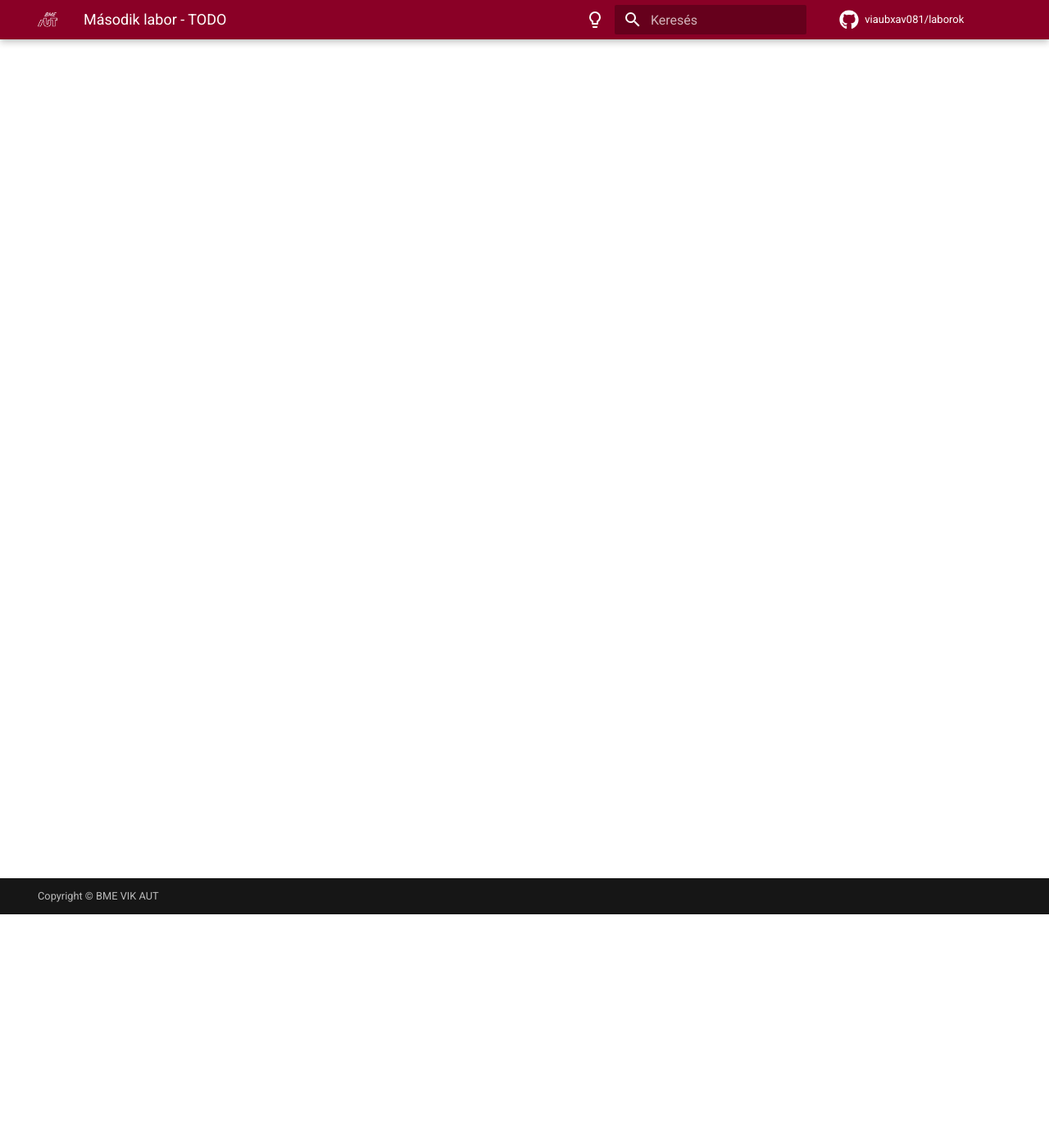
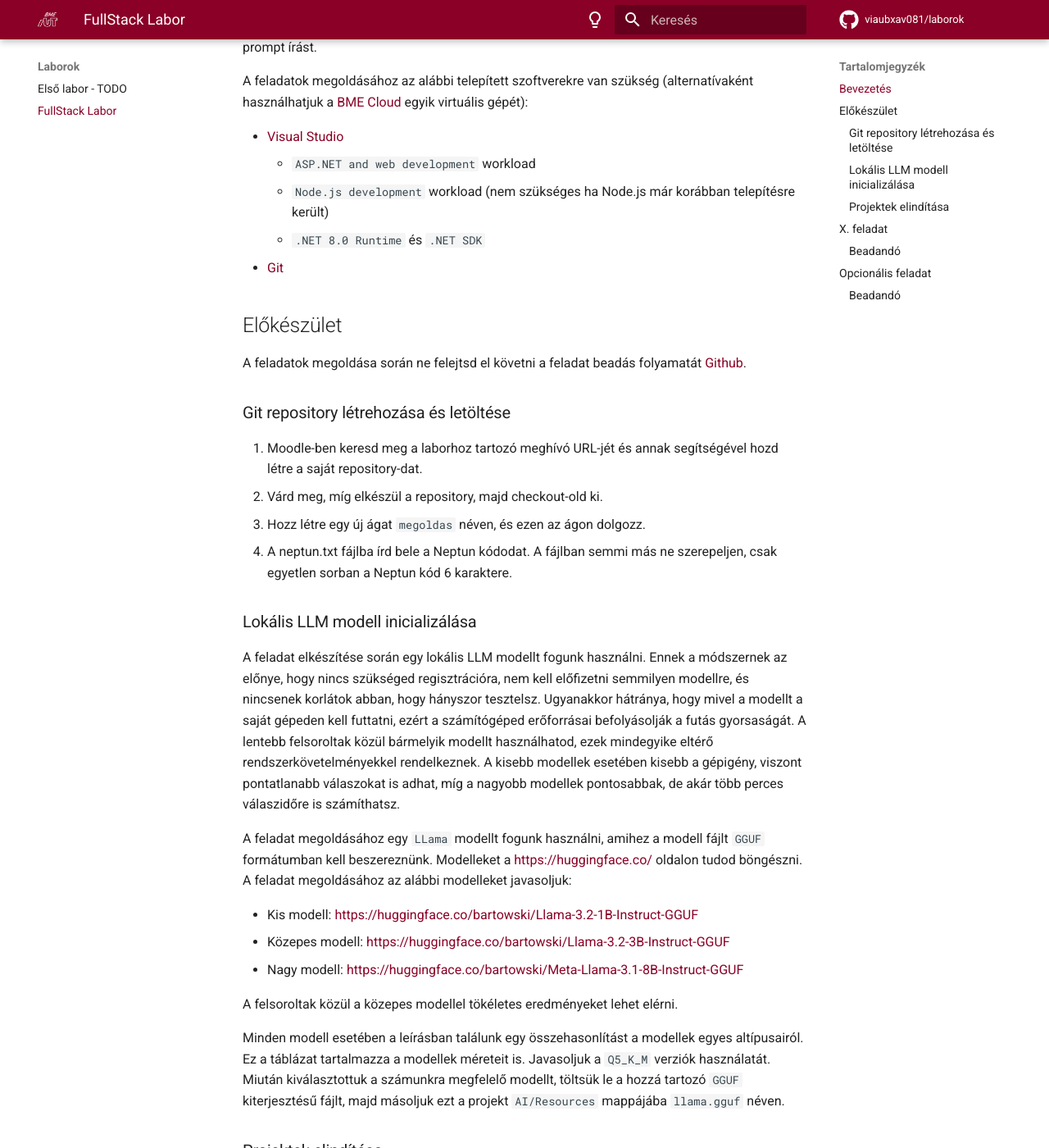
Before and after one commit to VIAUBXAV081/laborok, an MkDocs documentation site: the page built from docs/laborok/2/index.md, in a window 1280 px wide and 1400 px high, scrolled down 285 px. Shown: the whole window at 82% size. Built offline with MkDocs 1.6.1 and Material for MkDocs 9.7.7, drawn with Linux system fonts in a browser that asks for light colours; comment, search, counter and statistics services are not loaded; some of the changed text lies outside the part shown.

Commit message:
Labor leírás váza

```diff
--- a/docs/laborok/2/index.md
+++ b/docs/laborok/2/index.md
@@ -1 +1,100 @@
-# Második labor - TODO
+# FullStack Labor
+
+## Bevezetés
+
+A labor során önállóan fogsz elkészíteni egy LLM-et használó fullstack alkalmazást. A labor célja, hogy tapasztalatot szerezz a fullstack környezetben történő fejlesztésről, illetve gyakorold a prompt írást.
+
+A feladatok megoldásához az alábbi telepített szoftverekre van szükség (alternatívaként használhatjuk a [BME Cloud](https://cloud.bme.hu/) egyik virtuális gépét):
+
+- [Visual Studio](https://visualstudio.microsoft.com/vs/community/)
+    - `ASP.NET and web development ` workload
+    - `Node.js development` workload (nem szükséges ha Node.js már korábban telepítésre került)
+    - `.NET 8.0 Runtime` és `.NET SDK`
+- [Git](https://git-scm.com/)
+
+## Előkészület
+
+A feladatok megoldása során ne felejtsd el követni a feladat beadás folyamatát [Github](../../tudnivalok/github/GitHub.md).
+
+### Git repository létrehozása és letöltése
+
+1. Moodle-ben keresd meg a laborhoz tartozó meghívó URL-jét és annak segítségével hozd létre a saját repository-dat.
+2. Várd meg, míg elkészül a repository, majd checkout-old ki.
+3. Hozz létre egy új ágat `megoldas` néven, és ezen az ágon dolgozz.
+4. A neptun.txt fájlba írd bele a Neptun kódodat. A fájlban semmi más ne szerepeljen, csak egyetlen sorban a Neptun kód 6 karaktere.
+
+### Lokális LLM modell inicializálása
+
+A feladat elkészítése során egy lokális LLM modellt fogunk használni. Ennek a módszernek az előnye, hogy nincs szükséged regisztrációra, nem kell előfizetni semmilyen modellre, és nincsenek korlátok abban, hogy hányszor tesztelsz. Ugyanakkor hátránya, hogy mivel a modellt a saját gépeden kell futtatni, ezért a számítógéped erőforrásai befolyásolják a futás gyorsaságát. A lentebb felsoroltak közül bármelyik modellt használhatod, ezek mindegyike eltérő rendszerkövetelményekkel rendelkeznek. A kisebb modellek esetében kisebb a gépigény, viszont pontatlanabb válaszokat is adhat, míg a nagyobb modellek pontosabbak, de akár több perces válaszidőre is számíthatsz.
+
+A feladat megoldásához egy `LLama` modellt fogunk használni, amihez a modell fájlt `GGUF` formátumban kell beszereznünk. Modelleket a [https://huggingface.co/](https://huggingface.co/) oldalon tudod böngészni. A feladat megoldásához az alábbi modelleket javasoljuk:
+
+- Kis modell: [https://huggingface.co/bartowski/Llama-3.2-1B-Instruct-GGUF](https://huggingface.co/bartowski/Llama-3.2-1B-Instruct-GGUF)
+- Közepes modell: [https://huggingface.co/bartowski/Llama-3.2-3B-Instruct-GGUF](https://huggingface.co/bartowski/Llama-3.2-3B-Instruct-GGUF)
+- Nagy modell: [https://huggingface.co/bartowski/Meta-Llama-3.1-8B-Instruct-GGUF](https://huggingface.co/bartowski/Meta-Llama-3.1-8B-Instruct-GGUF)
+
+A felsoroltak közül a közepes modellel tökéletes eredményeket lehet elérni.
+
+Minden modell esetében a leírásban találunk egy összehasonlítást a modellek egyes altípusairól. Ez a táblázat tartalmazza a modellek méreteit is. Javasoljuk a `Q5_K_M` verziók használatát. Miután kiválasztottuk a számunkra megfelelő modellt, töltsük le a hozzá tartozó `GGUF` kiterjesztésű fájlt, majd másoljuk ezt a projekt `AI/Resources` mappájába `llama.gguf` néven.
+
+### Projektek elindítása
+
+A solution 3 projektből áll:
+
+- **AI**: Az LLM modell beburkolására szolgáló WebAPI, ami a [http://localhost:5555/](http://localhost:5555/) címen érhető el. Az API leírását a [/swagger/index.html](http://localhost:5555/swagger/index.html) címen tudjuk kiolvasni.
+- **Server**: A FullStack alkalmazáshoz tartozó backend. A [http://localhost:5130/](http://localhost:5130/) címen érhető el. Az API leírását a [/swagger/index.html](http://localhost:5130/swagger/index.html) címen tudjuk kiolvasni.
+- **Client**: A FullStack alkalmazáshoz tartozó React frontend. A [http://localhost:5173/](http://localhost:5173/) címen érhető el.
+
+A futtatáshoz az `AI` és a `Server` projekteket kell elindítani:
+
+- Menjünk a `Configure Startup Projects...` opcióra.
+
+    ![](assets/configure-startup-projects.jpg)
+
+- Jelöljük be a `Multiple statup projects:` jelölőt, és válasszuk ki a `Start` opciót az `AI` és a `Server` projekteknél.
+
+    ![](assets/multiple-startup-projects.jpg)
+
+- Menjünk az `OK` gombra, majd `Start`.
+
+    ![](assets/start.jpg)
+
+## X. feladat
+
+A feladat leírása ...
+
+Aminek itt kell lennie a feladatokban:
+
+- Markdown CV létrehozása
+- Service létrehozása és regisztrálása (+ modellek)
+- Controller létrehozása és service meghívása
+- Promptok megírása
+- Kliens service megírása
+
+??? info "Segítség"
+    Segítség, tippek ...stb.
+
+### Beadandó
+
+!!! example "1. feladat beadandó (?? pont)"
+    Egy-egy képernyőképpel alátámasztva demonstrálja az alábbiak megoldását:
+
+    * ...
+    * A készített képernyőképet másold **`fx-1.png`** és **`fx-2.png`** néven a repository gyökerébe!
+
+## Opcionális feladat
+
+A feladat leírása ...
+
+Aminek itt kell lennie a feladatokban:
+
+- JSON API lecserélése Stream API-ra.
+- Kliensben service lecserélése, az oldalakon a megfelelő metódus meghívása.
+
+### Beadandó
+
+!!! example "Opcionális feladat beadandó (10 pont)"
+    Egy-egy képernyőképpel alátámasztva demonstrálja az alábbiak megoldását:
+
+    * ...
+    * A készített képernyőképet másold **`fx-1.png`** és **`fx-2.png`** néven a repository gyökerébe!
--- a/mkdocs.yml
+++ b/mkdocs.yml
@@ -87,5 +87,6 @@ nav:
       - tudnivalok/github/contributing.md
   - "Laborok":
       - laborok/1/index.md
+      - laborok/2/index.md
   - "Megajánlott jegy":
       - hf/index.md
```
Also changed, not shown: docs/laborok/2/assets/configure-startup-projects.jpg (added), docs/laborok/2/assets/multiple-startup-projects.jpg (added), docs/laborok/2/assets/start.jpg (added).
